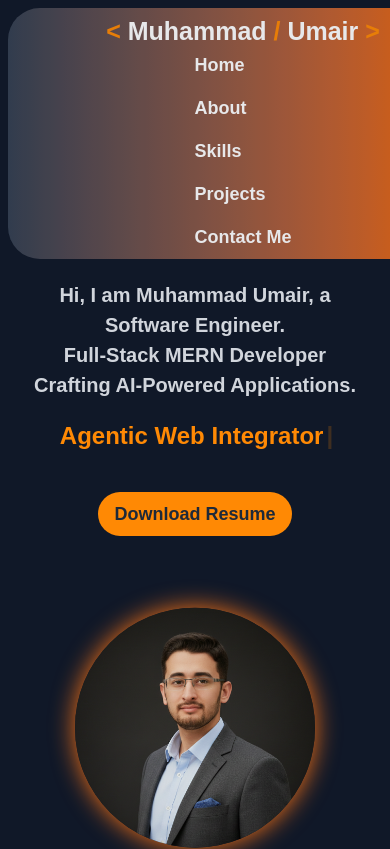
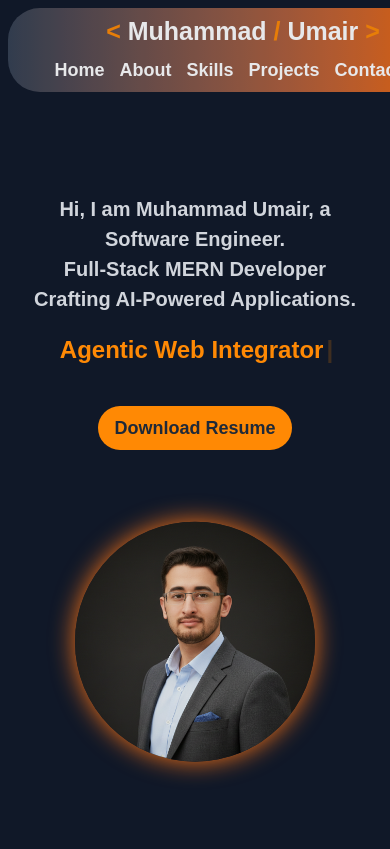
Before and after one commit to MuhammadUmair151601/Personal_Portfolio, a React (Vite) app: page / in a window 390 px wide. Shown: the top 849 px of the page. Built offline with nearby package versions, Linux system fonts and the light colour scheme.

Commit message:
navbar and projects div adjusted

```diff
--- a/src/components/Card.jsx
+++ b/src/components/Card.jsx
@@ -3,7 +3,7 @@ import React from "react";
 const Card = ({ name, paragraph, Demo_link, Code_link, image }) => {
   return (
     <div>
-      <div className="flex flex-col justify-between items-center h-100 w-70 ml-10 mt-5 rounded-2xl bg-gray-800 hover:bg-gray-700 hover:scale-105 duration-300">
+      <div className="flex flex-col justify-between items-center h-100 w-70  mt-5 rounded-2xl bg-gray-800 hover:bg-gray-700 hover:scale-105 duration-300">
         <div className="w-full h-40 object-cover">
           <img className="rounded-2xl w-full h-50 object-cover" src={image} alt="" />
         </div>
--- a/src/components/Home.jsx
+++ b/src/components/Home.jsx
@@ -11,7 +11,7 @@ const Home = () => {
         ease: [0.22, 1, 0.36, 1]
       }}
       id="home"
-      className="min-h-screen bg-gray-900 text-white flex justify-center items-center pt-60 md:pt-20 px-4"
+      className="min-h-screen bg-gray-900 text-white flex justify-center items-center pt-20 px-4"
     >
       <div className="flex flex-col md:flex-row justify-between items-center md:gap-30 gap-10 w-full max-w-6xl">
 
--- a/src/components/Navbar.jsx
+++ b/src/components/Navbar.jsx
@@ -6,7 +6,6 @@ const Navbar = () => {
       <h1 className="name text-3xl font-bold">
        <span className="text-orange-400">&lt;</span>  Muhammad <span className="text-orange-400">/</span> Umair <span className="text-orange-400">&gt;</span>
       </h1>
-
 
       <ul className="links flex gap-8 text-lg font-bold">
         <li><a href="#home" className="hover:text-orange-400 duration-300">Home</a></li>
--- a/src/index.css
+++ b/src/index.css
@@ -12,14 +12,12 @@ html {
     .name{
       font-size: 25px;
       margin-bottom: 5px;
+      margin-bottom: 10px;
     }
     .links{
       display: flex;
-      flex-direction: column;
+      flex-direction: row;
       gap: 15px;
     }
-    .home{
-      display: flex !important;
-      flex-direction: column !important;
-    }
+
 }
```
